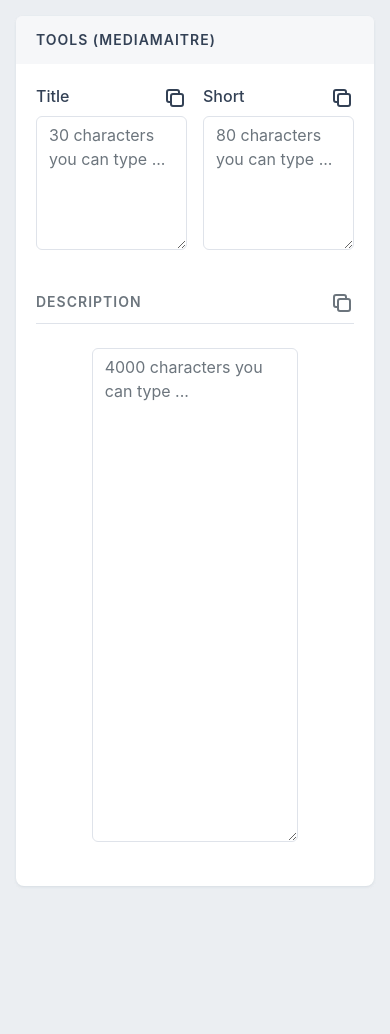
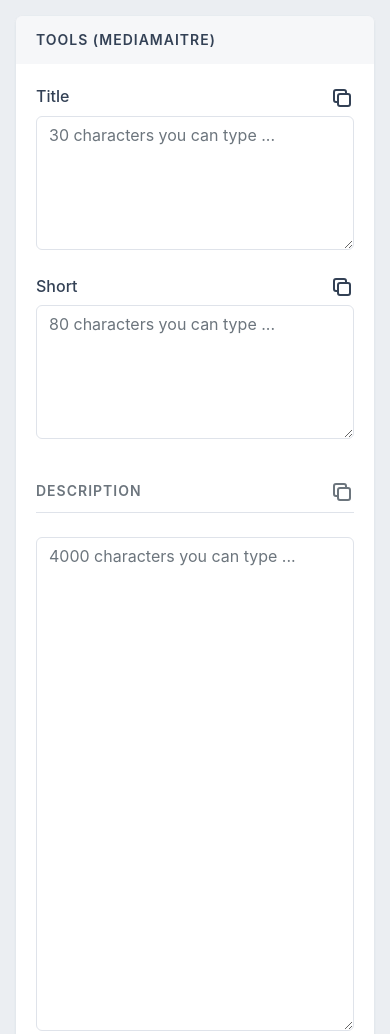
Before and after one commit to YuSuFApiwi/tools-maxlength, a plain HTML site: page index.html in a window 390 px wide. Shown: the top 1034 px of the page. Before the commit the page ends 903 px from the top, so only its background shows below. Drawn offline with Linux system fonts and the light colour scheme; a web font is replaced by a local one.

Commit message:
responsive

```diff
--- a/index.html
+++ b/index.html
@@ -17,7 +17,7 @@
                 <div class="block-content block-content-full">
                   <form action="" method="POST" onsubmit="return false;">
                     <div class="row">
-                        <div class="col-6">
+                        <div class="col-12 col-md-6">
                             <div class="mb-4">
                                 <label class="form-label d-flex justify-content-between" for="title">
                                     <span>
@@ -34,7 +34,7 @@
                                 <textarea class="js-maxlength form-control" id="title" name="title" rows="5" maxlength="30" placeholder="30 characters you can type ..."></textarea>
                             </div>
                         </div>
-                        <div class="col-6">
+                        <div class="col-12 col-md-6">
                             <div class="mb-4">
                                 <label class="form-label d-flex justify-content-between" for="short">
                                     <span>
@@ -67,7 +67,7 @@
                         </label>
                     </h2>
                     <div class="row">
-                      <div class="col-8 m-auto">
+                      <div class="m-auto col-12 col-md-8">
                         <div class="mb-4">
                           <textarea class="js-maxlength form-control" id="description" name="description" rows="20" maxlength="4000" placeholder="4000 characters you can type ..." ></textarea>
                         </div>
```
